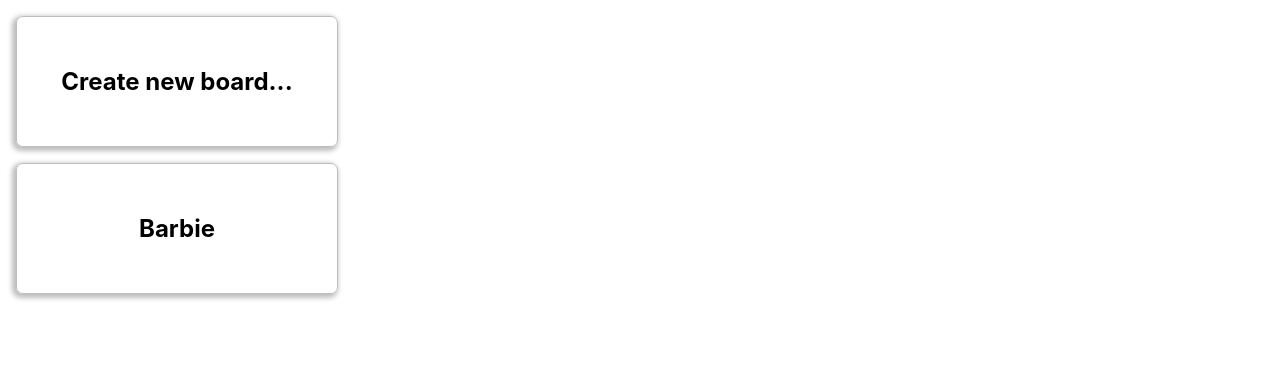
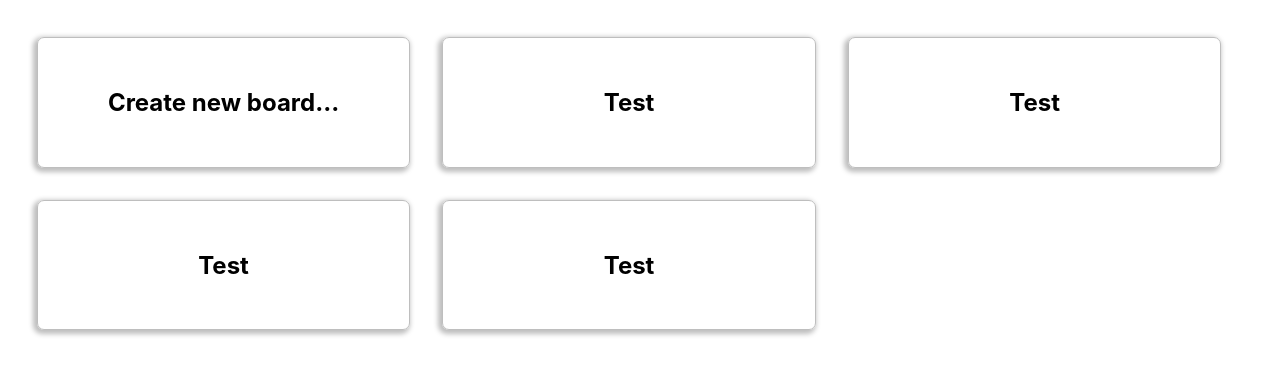
Before and after one commit to lordviet/reacto, a React (Create React App) app in the folder client/: page / in a window 1280 px wide. Shown: the top 374 px of the page. Built offline with nearby package versions, Linux system fonts and the light colour scheme.

Commit message:
boards styling

```diff
--- a/client/src/Boards/Boards.css
+++ b/client/src/Boards/Boards.css
@@ -0,0 +1,6 @@
+.boards{
+    display: flex;
+    justify-content: flex-start;
+    flex-wrap: wrap;
+    margin: 1.3em;
+}
--- a/client/src/Boards/Boards.jsx
+++ b/client/src/Boards/Boards.jsx
@@ -6,7 +6,10 @@
     return (
         <div className="boards">
             <Board></Board>
-            <Board name={"Barbie"}></Board>
+            <Board name={"Test"}></Board>
+            <Board name={"Test"}></Board>
+            <Board name={"Test"}></Board>
+            <Board name={"Test"}></Board>
         </div>
 
     )
```
